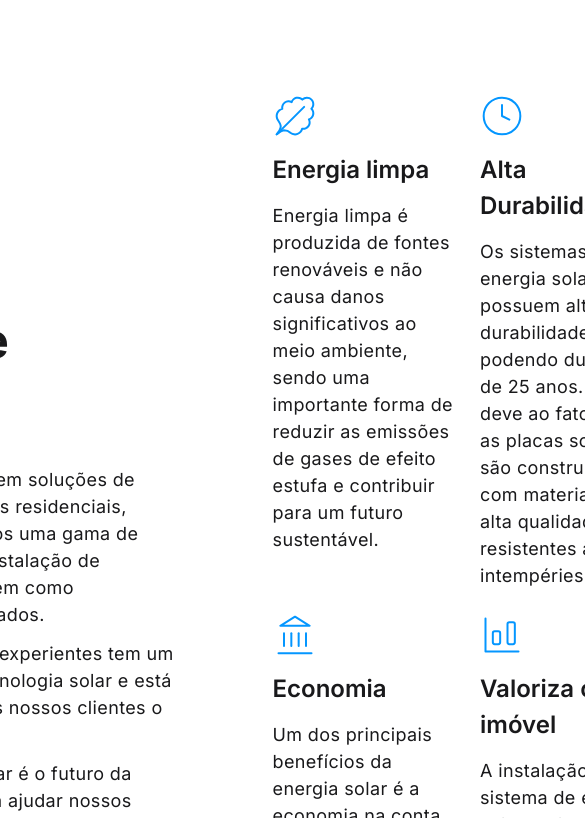
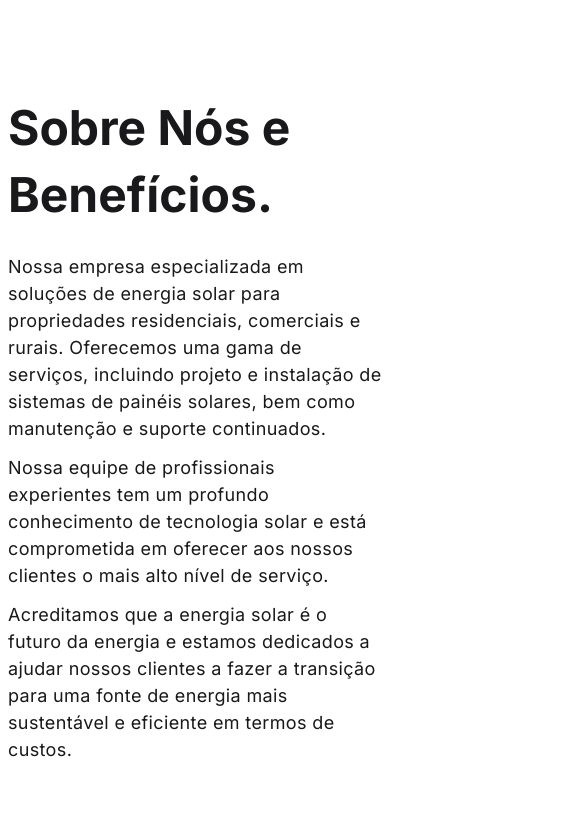
Before and after one commit to ViniciusBussolo1/Galaxy_Solar, a Next.js app: page / in a window 390 px wide. Shown: the part 946-1764 px from the top of the page, 585 px wide, since content can reach past the window. Built offline with nearby package versions, Linux system fonts and the light colour scheme.

Commit message:
added responsive in Benefits section

```diff
--- a/src/components/Benefits/Benefits.tsx
+++ b/src/components/Benefits/Benefits.tsx
@@ -9,13 +9,13 @@ import BenefitsCard from './BenefitsCard'
 export default function Benefits() {
   return (
     <section className="py-40 flex justify-center items-center">
-      <div className="flex justify-center items-center gap-24 px-2">
+      <div className="flex max-[940px]:flex-col max-[940px]:max-w-[47.188rem] max-[940px]:w-full max-[940px]:items-start justify-center items-center gap-24 px-2 ">
         {/* BENEFITS */}
-        <div className="max-w-[28.125rem] space-y-6">
+        <div className="max-[940px]:max-w-[47.188rem] max-[940px]:w-full max-w-[28.125rem] space-y-6">
           <h1 className="max-w-[26.313rem] text-5xl leading-[4.216rem] font-bold text-black">
             Sobre Nós e Benefícios.
           </h1>
-          <div className="space-y-3">
+          <div className="space-y-3 max-[940px]:w-full">
             <p className="text-lg leading-normal tracking-[0.023rem] text-black">
               Nossa empresa especializada em soluções de energia solar para
               propriedades residenciais, comerciais e rurais. Oferecemos uma
@@ -36,7 +36,7 @@ export default function Benefits() {
         </div>
 
         {/* BENEFITS CARDS */}
-        <div className="w-[36rem] grid grid-cols-2 grid-rows-2 gap-6">
+        <div className="max-[940px]:w-full w-[36rem] grid grid-cols-2 grid-rows-2 gap-6 max-[940px]:place-content-between">
           <BenefitsCard
             image={LeafyGreen}
             alt="Image Leafy Green"
```
